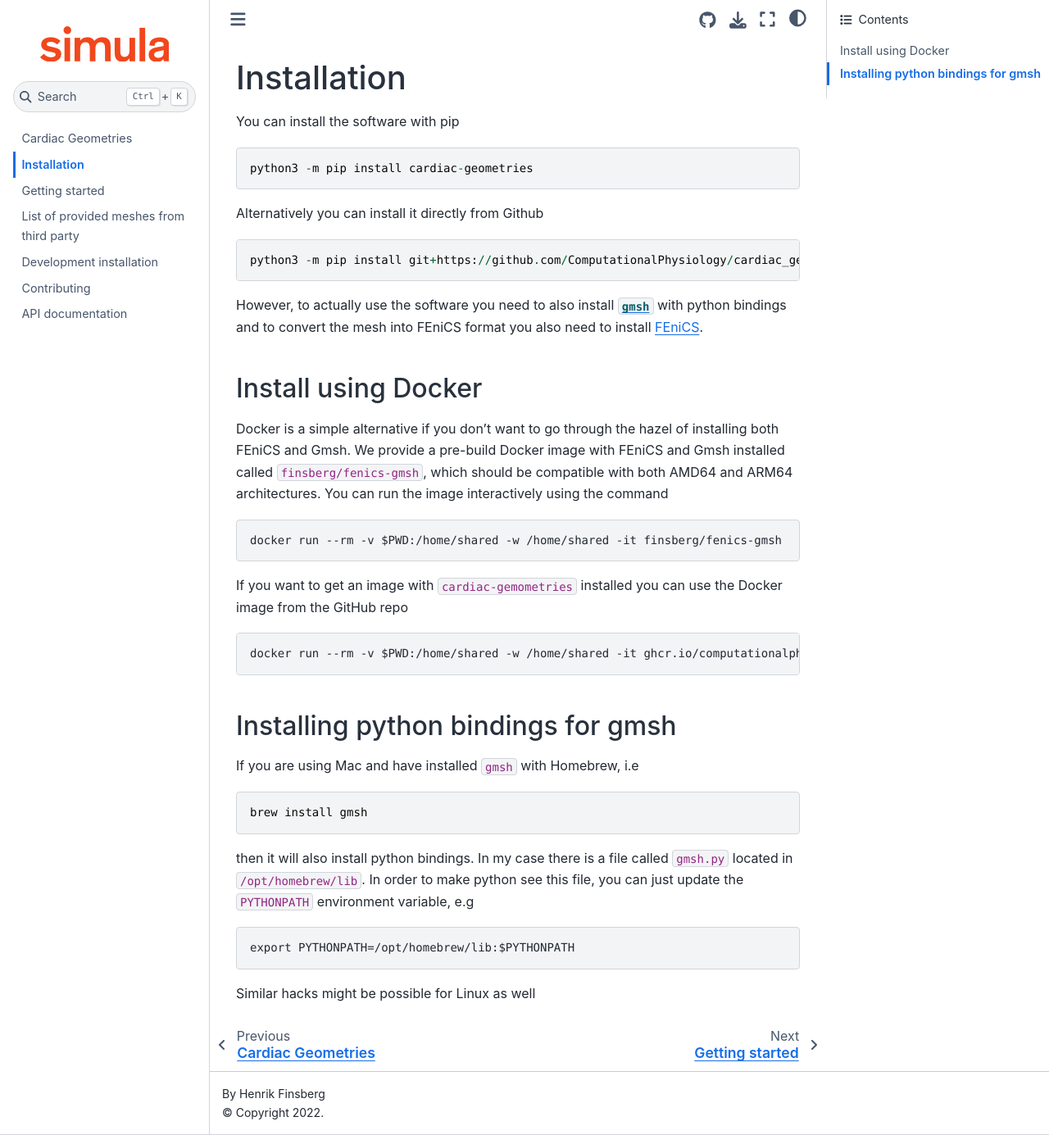
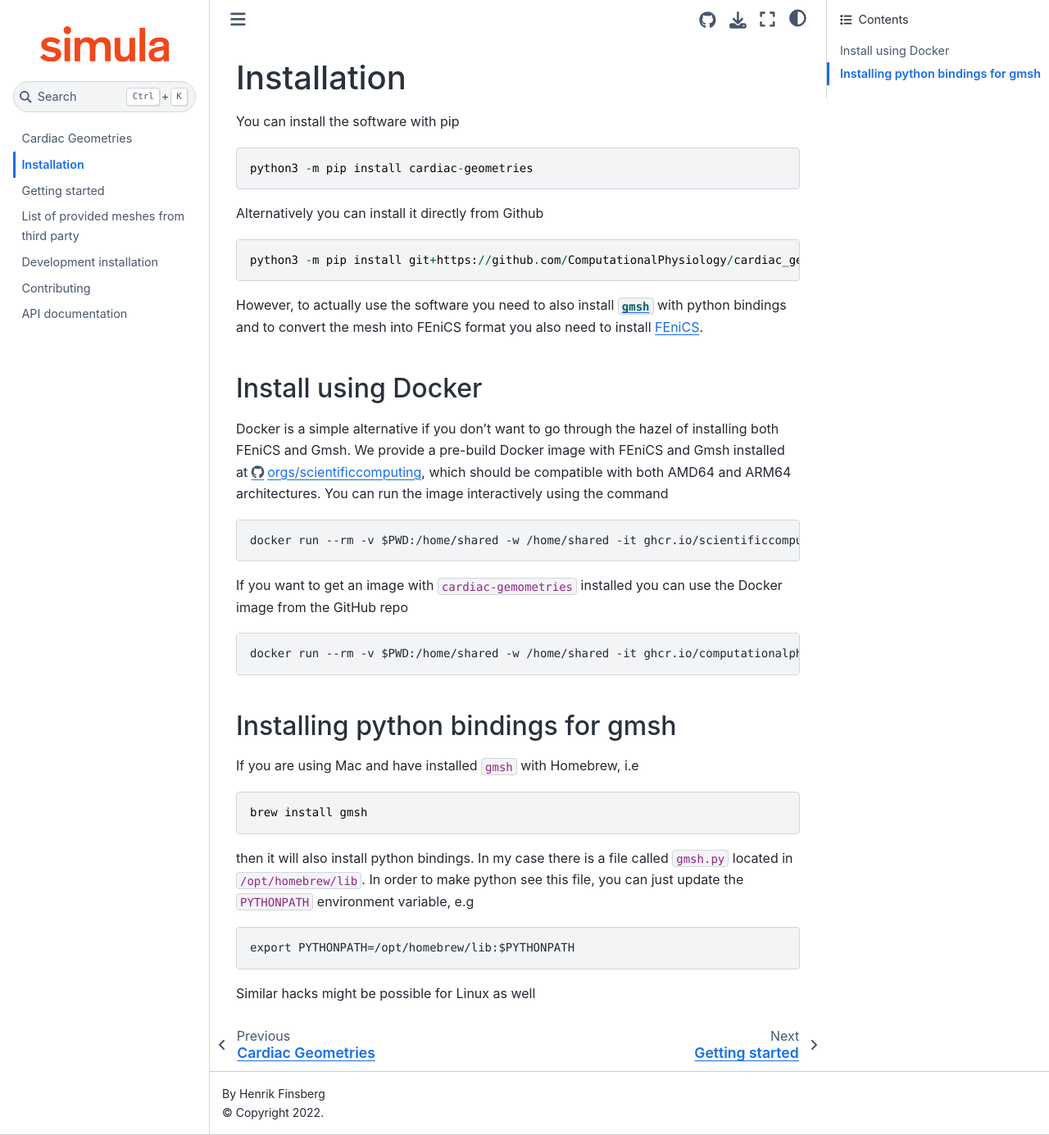
Before and after one commit to ComputationalPhysiology/cardiac-geometries, a Jupyter Book: the page built from docs/install.md, in a window 1280 px wide and 1385 px high. Shown: the whole window at 82% size. Built offline with Jupyter Book 1.0.4 settings and Sphinx 7.4.7 and the Sphinx Book theme 1.1.4, drawn with Linux system fonts in a browser that asks for light colours.

Commit message:
Update docs and use newest docker image in CI

````diff
--- a/docs/install.md
+++ b/docs/install.md
@@ -12,9 +12,9 @@ python3 -m pip install git+https://github.com/ComputationalPhysiology/cardiac_ge
 However, to actually use the software you need to also install [`gmsh`](http://gmsh.info) with python bindings and to convert the mesh into FEniCS format you also need to install [FEniCS](https://fenicsproject.org/download/archive/).
 
 ## Install using Docker
-Docker is a simple alternative if you don't want to go through the hazel of installing both FEniCS and Gmsh. We provide a pre-build Docker image with FEniCS and Gmsh installed called `finsberg/fenics-gmsh`, which should be compatible with both AMD64 and ARM64 architectures. You can run the image interactively using the command
+Docker is a simple alternative if you don't want to go through the hazel of installing both FEniCS and Gmsh. We provide a pre-build Docker image with FEniCS and Gmsh installed at https://github.com/orgs/scientificcomputing/packages/container/package/fenics-gmsh, which should be compatible with both AMD64 and ARM64 architectures. You can run the image interactively using the command
 ```
-docker run --rm -v $PWD:/home/shared -w /home/shared -it finsberg/fenics-gmsh
+docker run --rm -v $PWD:/home/shared -w /home/shared -it ghcr.io/scientificcomputing/fenics-gmsh:2023-03-01
 ```
 If you want to get an image with `cardiac-gemometries` installed you can use the Docker image from the GitHub repo
 ```
````
Also changed, not shown: docs/quickstart.md (+15 -0 lines), 5 other files.
